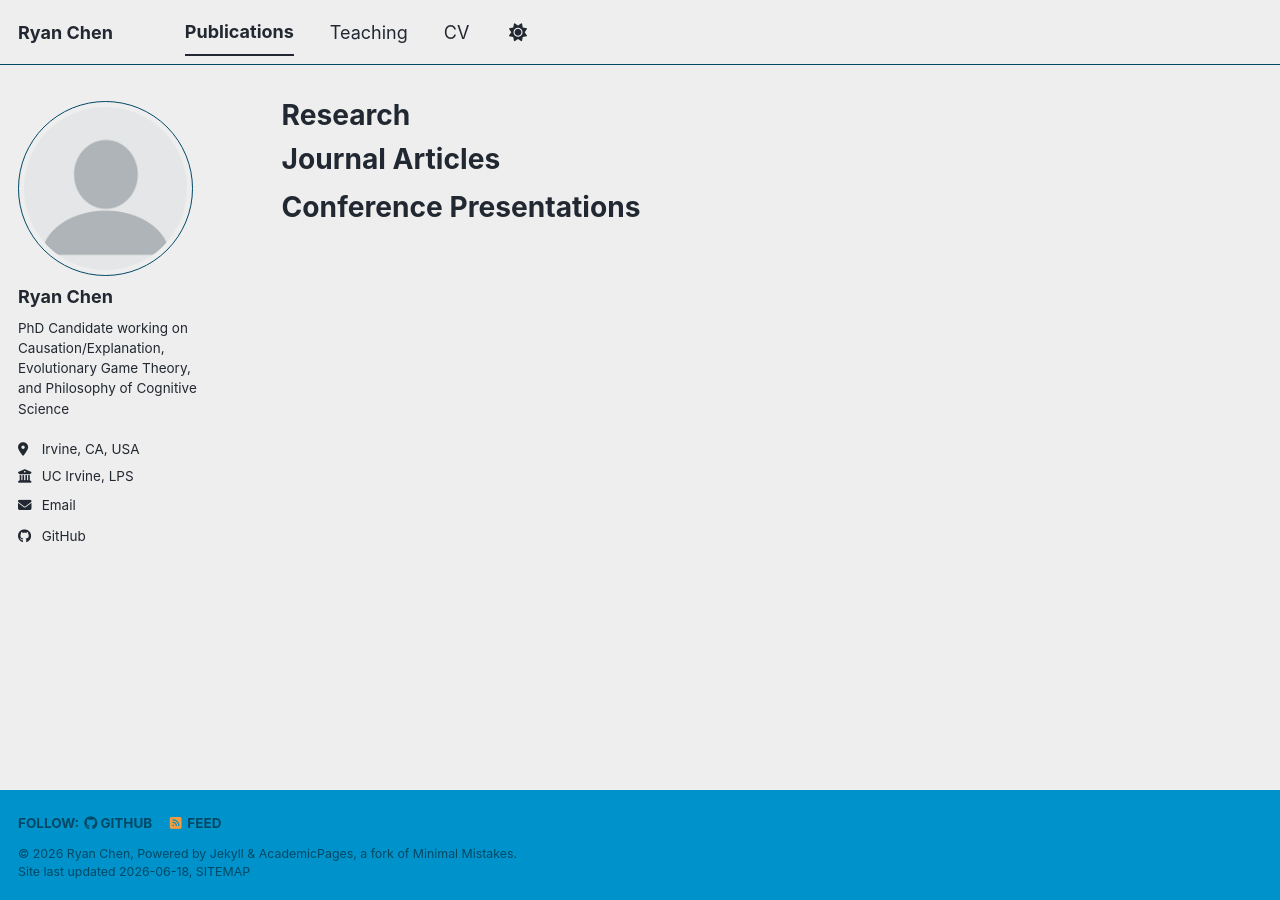
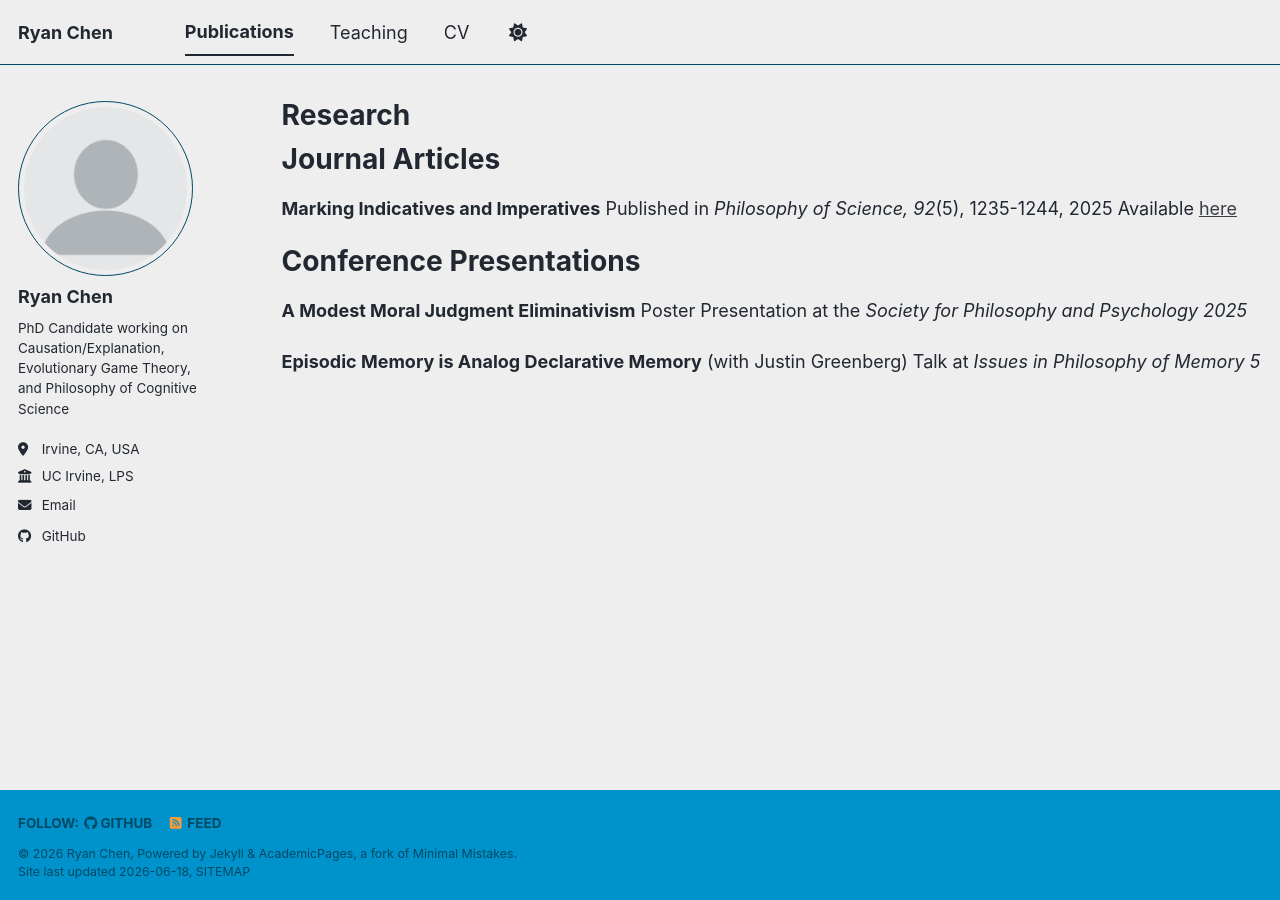
Before and after one commit to RyanChenPhil/RyanChenPhil.github.io, a Jekyll site: the page built from _pages/publications.md, in a window 1280 px wide. Built offline with Jekyll 4.4.1, drawn with Linux system fonts in a browser that asks for light colours; a script bundle is joined from its source files by our own code; library files that are not in the unit come from our copies.

Commit message:
Update publications.md

```diff
--- a/_pages/publications.md
+++ b/_pages/publications.md
@@ -7,4 +7,14 @@ author_profile: true
 
 # Journal Articles
 
+**Marking Indicatives and Imperatives**
+Published in *Philosophy of Science, 92*(5), 1235-1244, 2025
+Available [here](https://doi.org/10.1017/psa.2025.10139)
+
 # Conference Presentations
+
+**A Modest Moral Judgment Eliminativism**
+Poster Presentation at the *Society for Philosophy and Psychology 2025*
+
+**Episodic Memory is Analog Declarative Memory** (with Justin Greenberg)
+Talk at *Issues in Philosophy of Memory 5*
```
